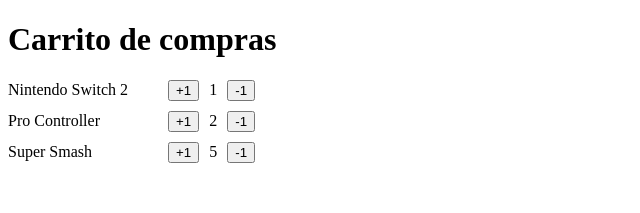
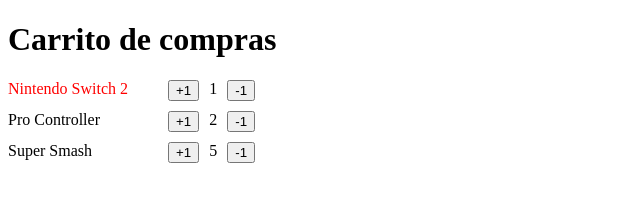
Before and after one commit to andresgc04/Curso-React, a React (Vite) app in the folder 02-first-steps/: page / in a window 1280 px wide. Shown: the top 213 px of the page, without its empty margins (0-640 px from the left). Built offline with nearby package versions, Linux system fonts and the light colour scheme.

Commit message:
Aprendiendo sobre el uso de Archivos de CSS

```diff
--- /dev/null
+++ b/02-first-steps/src/shopping-cart/ItemCounter.css
@@ -0,0 +1,10 @@
+.item-row {
+  display: flex;
+  align-items: "center";
+  gap: 10px;
+  margin-top: 10px;
+}
+
+.item-text {
+  width: 10px;
+}
--- /dev/null
+++ b/02-first-steps/src/shopping-cart/ItemCounter.module.css
@@ -0,0 +1,14 @@
+.itemRow {
+  display: flex;
+  align-items: "center";
+  gap: 10px;
+  margin-top: 10px;
+}
+
+.item-text {
+  width: 150px;
+}
+
+.red {
+  color: red;
+}
--- a/02-first-steps/src/shopping-cart/ItemCounter.tsx
+++ b/02-first-steps/src/shopping-cart/ItemCounter.tsx
@@ -1,4 +1,7 @@
 import { useState } from "react";
+
+// import "./ItemCounter.css";
+import styles from "./ItemCounter.module.css";
 
 interface Props {
   name: string;
@@ -20,14 +23,20 @@ export const ItemCounter = ({ name, quantity = 1 }: Props) => {
 
   return (
     <section
-      style={{
-        display: "flex",
-        alignItems: "center",
-        gap: 10,
-        marginTop: 10,
-      }}
+      className={styles.itemRow}
+      //   style={{
+      //     display: "flex",
+      //     alignItems: "center",
+      //     gap: 10,
+      //     marginTop: 10,
+      //   }}
     >
-      <span style={{ width: 150 }}>{name}</span>
+      <span
+        className={styles["item-text"]}
+        style={{ color: count === 1 ? "red" : "black" }}
+      >
+        {name}
+      </span>
       <button onClick={handleAdd}>+1</button>
       <span>{count}</span>
       <button onClick={handleSubtract}>-1</button>
```
